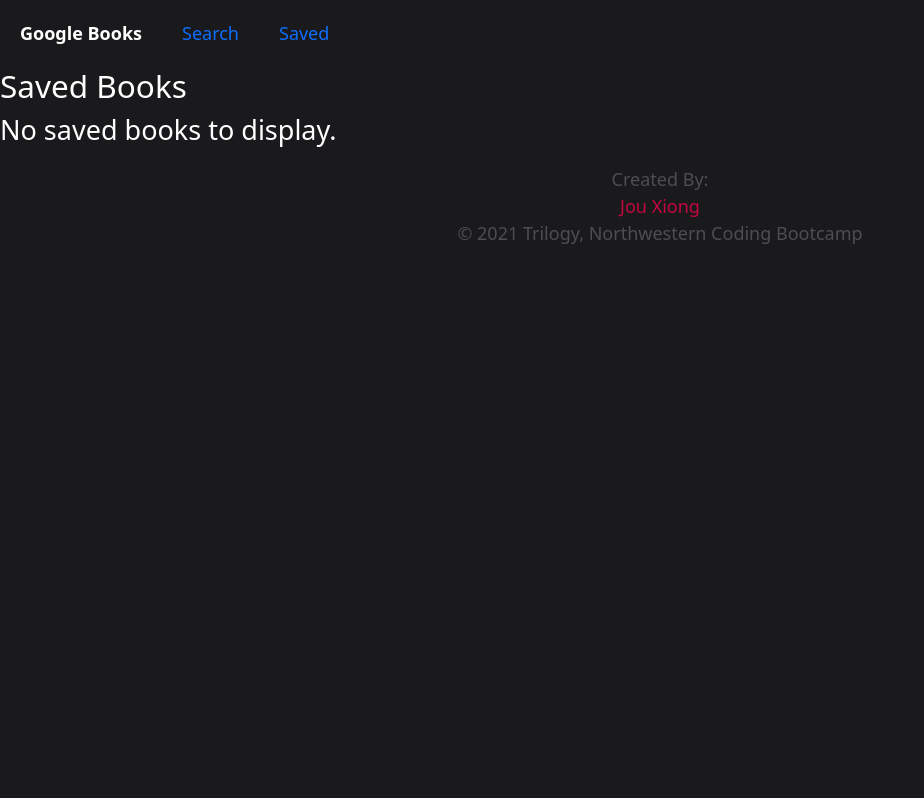
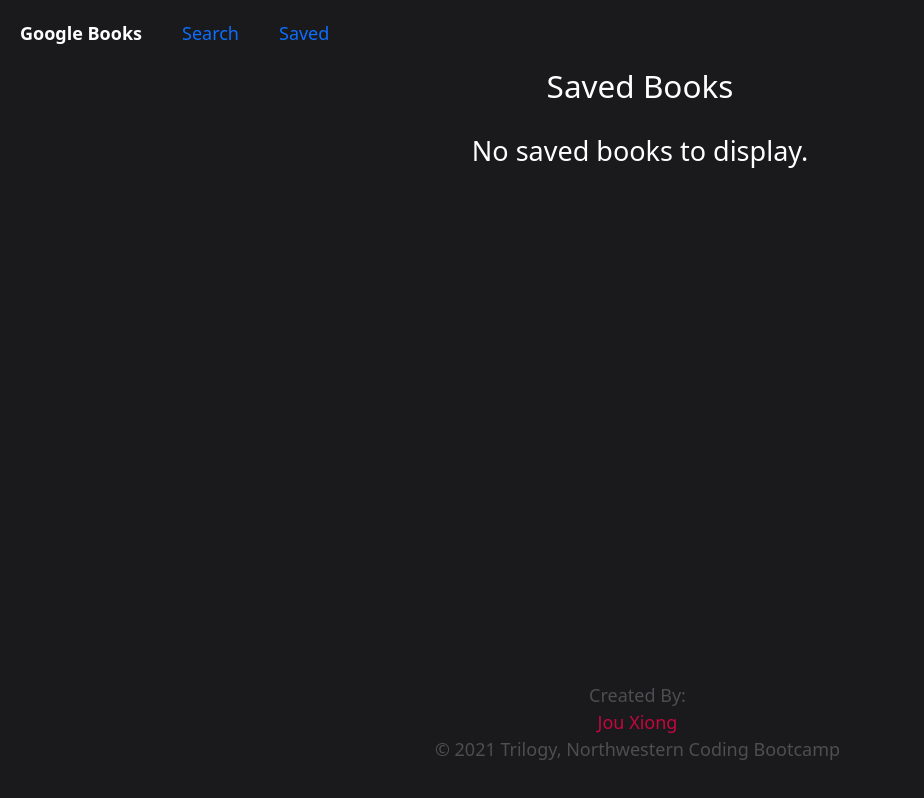
Before and after one commit to JXIong15/21-google-books, a React (Create React App) app in the folder client/: page /saved in a window 1280 px wide. Shown: the whole page, without its empty margins (0-924 px from the left). Built offline with nearby package versions, Linux system fonts and the light colour scheme; no server answers.

Commit message:
fixed footer

```diff
--- a/client/public/index.html
+++ b/client/public/index.html
@@ -21,7 +21,7 @@
     -->
     <title>React App</title>
   </head>
-  <body>
+  <body style="background-color: #1a1a1d">
     <noscript>
       You need to enable JavaScript to run this app.
     </noscript>
--- a/client/src/App.css
+++ b/client/src/App.css
@@ -3,3 +3,8 @@
   color: white;
   font-size: large;
 }
+
+body {
+  position: relative;
+  min-height: 100vh;
+}
--- a/client/src/App.js
+++ b/client/src/App.js
@@ -1,6 +1,6 @@
 import React from "react";
 import Search from "./components/Search";
-import Saved from "./components/Saved";
+import Saved from "./components/Saved/Saved";
 import Home from "./components/pages/Home/Home";
 import Nav from "./components/helper/Nav/Nav";
 import Footer from "./components/helper/Footer/Footer";
--- /dev/null
+++ b/client/src/components/Saved/Saved.css
@@ -0,0 +1,9 @@
+.saved {
+    text-align: center;
+    margin-bottom: -20px;
+  }
+
+.none {
+    text-align: center;
+    margin-top: 50px;
+}
--- a/client/src/components/Saved.js
+++ b/client/src/components/Saved/Saved.js
@@ -1,6 +1,7 @@
 import React, { Component } from "react";
-import Results from "./pages/Results/Results";
-import API from "../utils/API";
+import Results from "../pages/Results/Results";
+import API from "../../utils/API";
+import './Saved.css';
 
 class Saved extends Component {
     state = {
@@ -32,7 +33,7 @@ class Saved extends Component {
     render() {
         return (
             <div>
-                <h3>Saved Books</h3>
+                <h3 className="saved">Saved Books</h3>
 
                 {(this.state.savedList.length > 0) ? (
                     <Results
@@ -40,7 +41,7 @@ class Saved extends Component {
                         handleDelete={this.handleDelete}
                     />
                 ) : (
-                    <h4>No saved books to display.</h4>
+                    <h4 className="none">No saved books to display.</h4>
                 )}
             </div>
         );
--- a/client/src/components/helper/Footer/Footer.css
+++ b/client/src/components/helper/Footer/Footer.css
@@ -1,14 +1,18 @@
 footer {
     text-align: center;
-    margin: 20px;
-    /* position: absolute; */
+    margin: 10px;
+    position: absolute;
     bottom: 0;
     width: 100%;
+    /* margin: 2.5rem; */
+    /* height: 2.5rem; */
+    /* margin: 10px; */
 }
 
 footer p {
     margin-bottom: 0;
     color: #4e4e50;
+    margin-left: -25px;
 }
 
 footer a {
--- a/client/src/components/helper/Footer/Footer.js
+++ b/client/src/components/helper/Footer/Footer.js
@@ -3,11 +3,15 @@ import "./Footer.css";
 
 function Footer() {
   return (
+    <div>
+      <br></br><br></br><br></br>
     <footer>
       <p>Created By:</p>
         <p><a href="https://github.com/JXIong15" target="_blank" rel="noopener noreferrer">Jou Xiong</a></p>
         <p>© 2021 Trilogy, Northwestern Coding Bootcamp</p>
+        <br></br>
     </footer>
+    </div>
   );
 }
 
--- a/client/src/components/pages/Results/Results.css
+++ b/client/src/components/pages/Results/Results.css
@@ -5,6 +5,7 @@
     padding: 20px;
     text-align: center;
     border-radius: 15px;
+    /* padding-bottom: 5rem */
 }
 
 .search-res h4,
```
Also changed, not shown: 1 other file (tests, documents, lock files or other folders).
